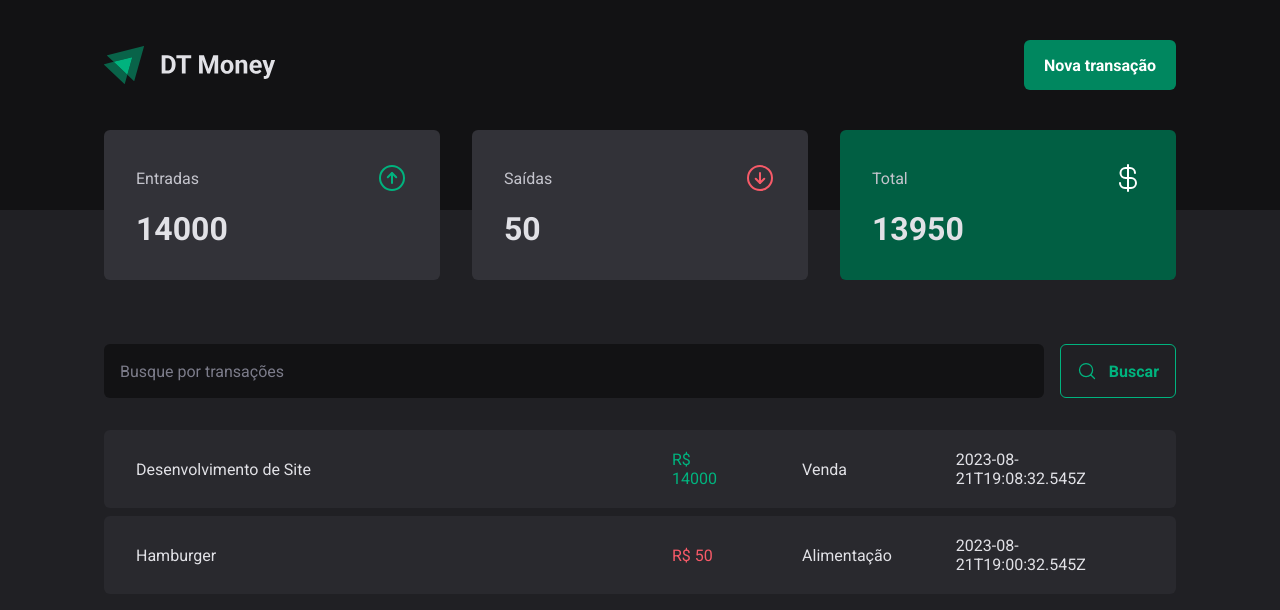
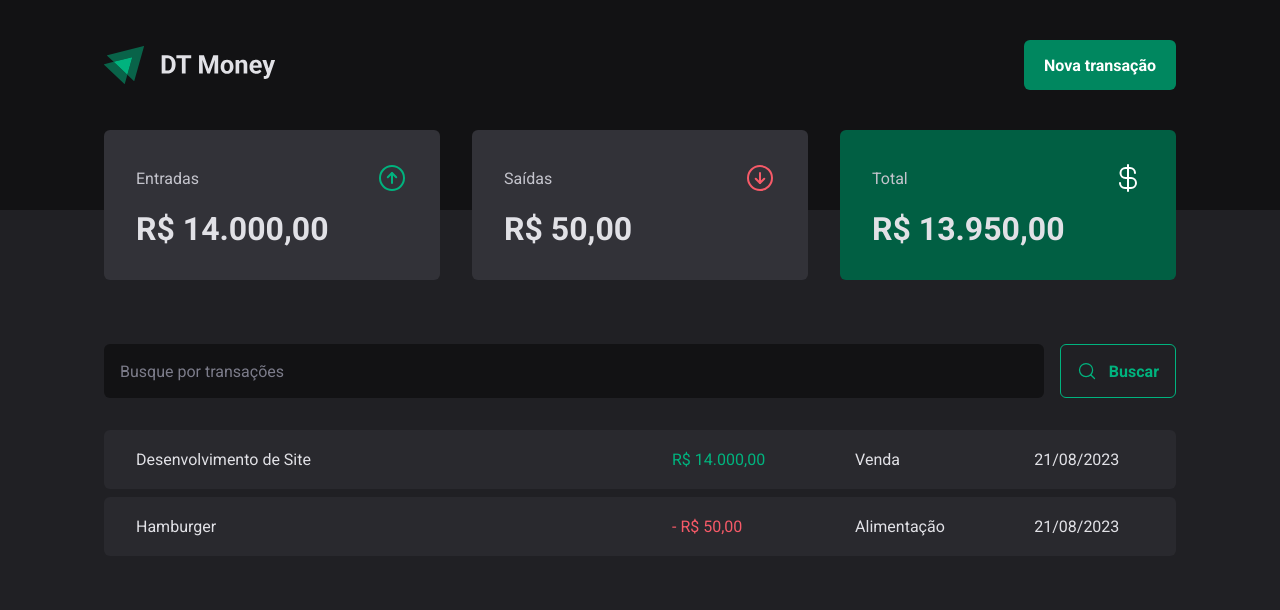
Before and after one commit to felipesanderp/dt-money, a React (Vite) app: page / in a window 1280 px wide. Shown: the top 610 px of the page. Built offline with nearby package versions, Linux system fonts and the light colour scheme; data requests are answered from the project's data file.

Commit message:
format date and price

```diff
--- a/src/components/Summary/index.tsx
+++ b/src/components/Summary/index.tsx
@@ -4,6 +4,7 @@
 import { SummaryContainer, SummaryCard } from "./styles";
 
 import { TransactionsContext } from '../../contexts/TransactionsContext';
+import { priceFormatter } from '../../utils/formatter';
 
 export function Summary() {
   const { transactions } = useContext(TransactionsContext)
@@ -35,7 +36,7 @@
           <ArrowCircleUp size={32} color="#00b37e" />
         </header>
 
-        <strong>{summary.income}</strong>
+        <strong>{priceFormatter.format(summary.income)}</strong>
       </SummaryCard>
 
       <SummaryCard>
@@ -44,7 +45,7 @@
           <ArrowCircleDown size={32} color="#f75a68" />
         </header>
 
-        <strong>{summary.outcome}</strong>
+        <strong>{priceFormatter.format(summary.outcome)}</strong>
       </SummaryCard>
 
       <SummaryCard variant="green">
@@ -53,7 +54,7 @@
           <CurrencyDollar size={32} color="#fff" />
         </header>
 
-        <strong>{summary.total}</strong>
+        <strong>{priceFormatter.format(summary.total)}</strong>
       </SummaryCard>
     </SummaryContainer>
   )
--- a/src/pages/Transactions/index.tsx
+++ b/src/pages/Transactions/index.tsx
@@ -7,6 +7,7 @@
 import { PriceHighlight, TransactionsContainer, TransactionsTable } from "./styles";
 
 import { TransactionsContext } from "../../contexts/TransactionsContext";
+import { dateFormatter, priceFormatter } from "../../utils/formatter";
 
 export function Transactions() {
   const { transactions } = useContext(TransactionsContext)
@@ -27,11 +28,12 @@
                   <td width="50%">{transaction.description}</td>
                   <td>
                     <PriceHighlight variant={transaction.type}>
-                      R$ {transaction.price}
+                      {transaction.type === 'outcome' && '- '}
+                      {priceFormatter.format(transaction.price)}
                     </PriceHighlight>
                   </td>
                   <td>{transaction.category}</td>
-                  <td>{transaction.createdAt}</td>
+                  <td>{dateFormatter.format(new Date(transaction.createdAt))}</td>
                 </tr>
               )
             })}
--- /dev/null
+++ b/src/utils/formatter.ts
@@ -0,0 +1,6 @@
+export const dateFormatter = new Intl.DateTimeFormat('pt-BR')
+
+export const priceFormatter = new Intl.NumberFormat('pt-BR', {
+  style: 'currency',
+  currency: 'BRL',
+})
```
